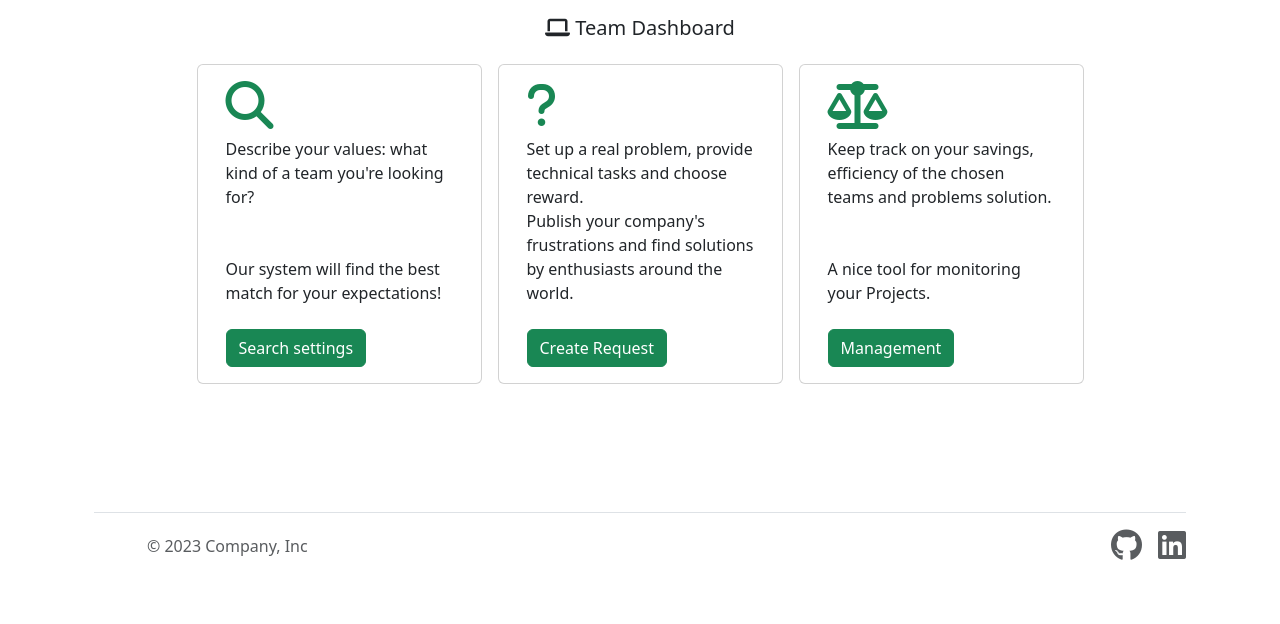
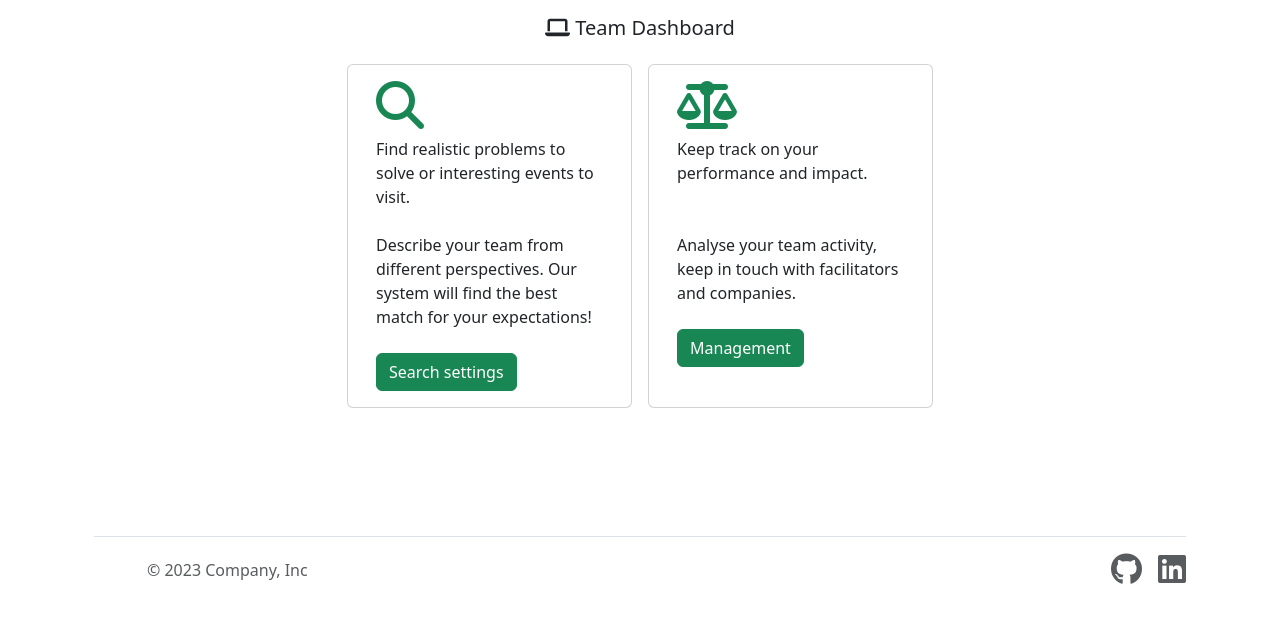
Before and after one commit to alexarlord-boop/BTC, a PHP site: page /pages/team.php in a window 1280 px wide. Shown: the part 80-704 px from the top of the page. Run offline with PHP 8.4, Linux system fonts and the light colour scheme; the visitor is signed in with stand-in values (Sample User, id 1).

Commit message:
B2T-2023 Updated team.php

```diff
--- a/pages/team.php
+++ b/pages/team.php
@@ -11,32 +11,25 @@ $content = <<<HTML
             <div class="card-body rounded">
             <div class="card-title"><i class="fa fa-3x fa-search text-success text-center"></i></div>
             <div class="card-text">
-                Describe your values: what kind of a team you're looking for? <br>
+                Find realistic problems to solve or interesting events to visit. <br>
                 <br>
-                <br>
+                Describe your team from different perspectives.
                 Our system will find the best match for your expectations!
             </div>
             <a href="#" class="btn btn-success mt-4">Search settings</a>
             </div>
         </div>
-        <div class="card col-md-3 col-sm-12 mx-2 my-2">
-            <div class="card-body rounded">
-            <div class="card-title"><i class="fa fa-3x fa-question text-success text-center"></i></div>
-            <div class="card-text">
-                Set up a real problem, provide technical tasks and choose reward.<br>
-                Publish your company's frustrations and find solutions by enthusiasts around the world.
-            </div>
-            <a href="#" class="btn btn-success mt-4">Create Request</a>
-            </div>
-        </div>
+
         <div class="card col-md-3 col-sm-12 mx-2 my-2">
             <div class="card-body rounded">
             <div class="card-title"><i class="fa fa-3x fa-balance-scale text-success text-center"></i></div>
             <div class="card-text">
-                Keep track on your savings, efficiency of the chosen teams and problems solution. <br>
+                Keep track on your performance and impact. <br>
                 <br>
                 <br>
-                A nice tool for monitoring your Projects.
+
+                Analyse your team activity, keep in touch with facilitators and companies.
+
             </div>
             <a href="#" class="btn btn-success mt-4">Management</a>
             </div>
```
